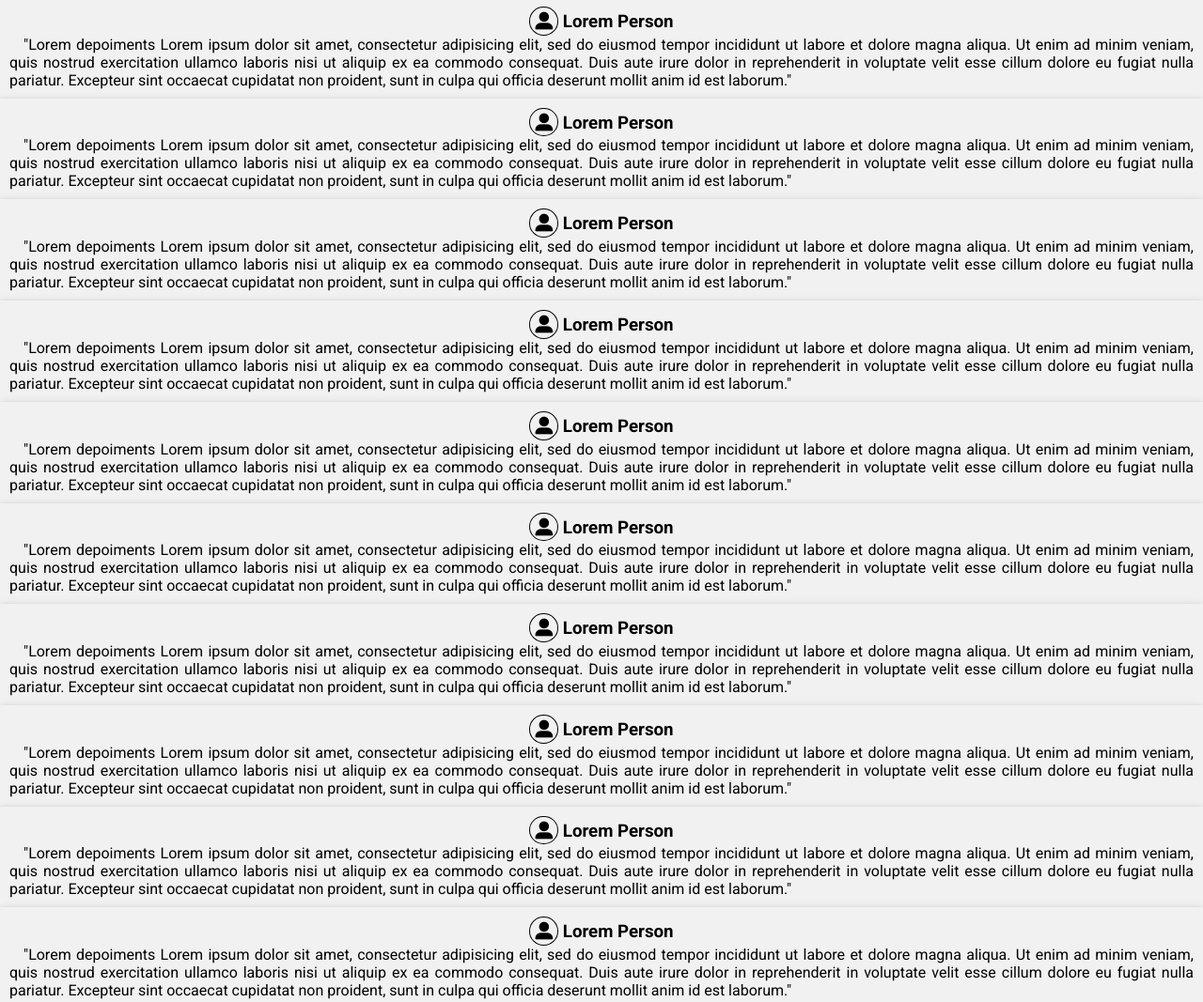
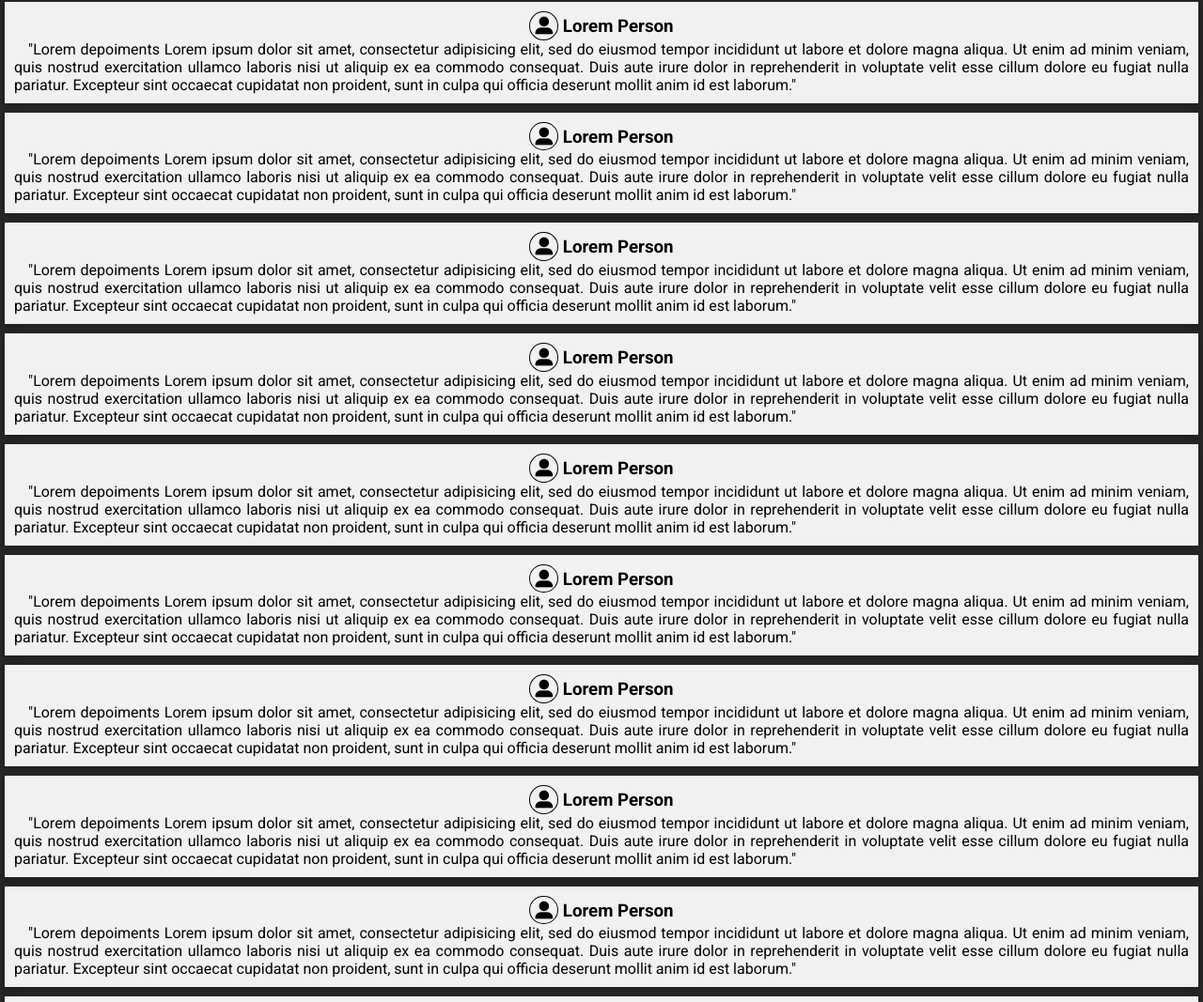
Before and after one commit to gusleaooliveira/MRConstrucaoApp, a plain HTML site: page index.html in a window 1280 px wide. Shown: the part 1882-2949 px from the top of the page at 94% size. Drawn offline with nearby package versions, Linux system fonts and the light colour scheme.

Commit message:
alteração feita em:25/05/2020- 0:18:42

```diff
--- a/index.html
+++ b/index.html
@@ -67,43 +67,43 @@
             <h2 class="text-center">Depoimentos</h2>
 
           <div class="grid">
-            <div class="card padding-10 margin-5 light-gray">
+            <div class="card padding-10 margin-5 column-5 light-gray">
               <h3 class="text-center"><i class="fas fa-user-alt image-bordered border-circle"></i> Lorem Person</h3>
               <p class="text-justify text-justify  text-indent-15 text-limit text-quotes">Lorem depoiments Lorem ipsum dolor sit amet, consectetur adipisicing elit, sed do eiusmod tempor incididunt ut labore et dolore magna aliqua. Ut enim ad minim veniam, quis nostrud exercitation ullamco laboris nisi ut aliquip ex ea commodo consequat. Duis aute irure dolor in reprehenderit in voluptate velit esse cillum dolore eu fugiat nulla pariatur. Excepteur sint occaecat cupidatat non proident, sunt in culpa qui officia deserunt mollit anim id est laborum.</p>
             </div>
-            <div class="card padding-10 margin-5 light-gray">
+            <div class="card padding-10 margin-5 column-5 light-gray">
               <h3 class="text-center"><i class="fas fa-user-alt image-bordered border-circle"></i> Lorem Person</h3>
               <p class="text-justify text-justify  text-indent-15 text-limit text-quotes">Lorem depoiments Lorem ipsum dolor sit amet, consectetur adipisicing elit, sed do eiusmod tempor incididunt ut labore et dolore magna aliqua. Ut enim ad minim veniam, quis nostrud exercitation ullamco laboris nisi ut aliquip ex ea commodo consequat. Duis aute irure dolor in reprehenderit in voluptate velit esse cillum dolore eu fugiat nulla pariatur. Excepteur sint occaecat cupidatat non proident, sunt in culpa qui officia deserunt mollit anim id est laborum.</p>
             </div>
-            <div class="card padding-10 margin-5 light-gray">
+            <div class="card padding-10 margin-5 column-5 light-gray">
               <h3 class="text-center"><i class="fas fa-user-alt image-bordered border-circle"></i> Lorem Person</h3>
               <p class="text-justify text-justify  text-indent-15 text-limit text-quotes">Lorem depoiments Lorem ipsum dolor sit amet, consectetur adipisicing elit, sed do eiusmod tempor incididunt ut labore et dolore magna aliqua. Ut enim ad minim veniam, quis nostrud exercitation ullamco laboris nisi ut aliquip ex ea commodo consequat. Duis aute irure dolor in reprehenderit in voluptate velit esse cillum dolore eu fugiat nulla pariatur. Excepteur sint occaecat cupidatat non proident, sunt in culpa qui officia deserunt mollit anim id est laborum.</p>
             </div>
-            <div class="card padding-10 margin-5 light-gray">
+            <div class="card padding-10 margin-5 column-5 light-gray">
               <h3 class="text-center"><i class="fas fa-user-alt image-bordered border-circle"></i> Lorem Person</h3>
               <p class="text-justify text-justify  text-indent-15 text-limit text-quotes">Lorem depoiments Lorem ipsum dolor sit amet, consectetur adipisicing elit, sed do eiusmod tempor incididunt ut labore et dolore magna aliqua. Ut enim ad minim veniam, quis nostrud exercitation ullamco laboris nisi ut aliquip ex ea commodo consequat. Duis aute irure dolor in reprehenderit in voluptate velit esse cillum dolore eu fugiat nulla pariatur. Excepteur sint occaecat cupidatat non proident, sunt in culpa qui officia deserunt mollit anim id est laborum.</p>
             </div>
-            <div class="card padding-10 margin-5 light-gray">
+            <div class="card padding-10 margin-5 column-5 light-gray">
               <h3 class="text-center"><i class="fas fa-user-alt image-bordered border-circle"></i> Lorem Person</h3>
               <p class="text-justify text-justify  text-indent-15 text-limit text-quotes">Lorem depoiments Lorem ipsum dolor sit amet, consectetur adipisicing elit, sed do eiusmod tempor incididunt ut labore et dolore magna aliqua. Ut enim ad minim veniam, quis nostrud exercitation ullamco laboris nisi ut aliquip ex ea commodo consequat. Duis aute irure dolor in reprehenderit in voluptate velit esse cillum dolore eu fugiat nulla pariatur. Excepteur sint occaecat cupidatat non proident, sunt in culpa qui officia deserunt mollit anim id est laborum.</p>
             </div>
-            <div class="card padding-10 margin-5 light-gray">
+            <div class="card padding-10 margin-5 column-5 light-gray">
               <h3 class="text-center"><i class="fas fa-user-alt image-bordered border-circle"></i> Lorem Person</h3>
               <p class="text-justify text-justify  text-indent-15 text-limit text-quotes">Lorem depoiments Lorem ipsum dolor sit amet, consectetur adipisicing elit, sed do eiusmod tempor incididunt ut labore et dolore magna aliqua. Ut enim ad minim veniam, quis nostrud exercitation ullamco laboris nisi ut aliquip ex ea commodo consequat. Duis aute irure dolor in reprehenderit in voluptate velit esse cillum dolore eu fugiat nulla pariatur. Excepteur sint occaecat cupidatat non proident, sunt in culpa qui officia deserunt mollit anim id est laborum.</p>
             </div>
-            <div class="card padding-10 margin-5 light-gray">
+            <div class="card padding-10 margin-5 column-5 light-gray">
               <h3 class="text-center"><i class="fas fa-user-alt image-bordered border-circle"></i> Lorem Person</h3>
               <p class="text-justify text-justify  text-indent-15 text-limit text-quotes">Lorem depoiments Lorem ipsum dolor sit amet, consectetur adipisicing elit, sed do eiusmod tempor incididunt ut labore et dolore magna aliqua. Ut enim ad minim veniam, quis nostrud exercitation ullamco laboris nisi ut aliquip ex ea commodo consequat. Duis aute irure dolor in reprehenderit in voluptate velit esse cillum dolore eu fugiat nulla pariatur. Excepteur sint occaecat cupidatat non proident, sunt in culpa qui officia deserunt mollit anim id est laborum.</p>
             </div>
-            <div class="card padding-10 margin-5  light-gray">
+            <div class="card padding-10 margin-5 column-5  light-gray">
               <h3 class="text-center"><i class="fas fa-user-alt image-bordered border-circle"></i> Lorem Person</h3>
               <p class="text-justify text-justify  text-indent-15 text-limit text-quotes">Lorem depoiments Lorem ipsum dolor sit amet, consectetur adipisicing elit, sed do eiusmod tempor incididunt ut labore et dolore magna aliqua. Ut enim ad minim veniam, quis nostrud exercitation ullamco laboris nisi ut aliquip ex ea commodo consequat. Duis aute irure dolor in reprehenderit in voluptate velit esse cillum dolore eu fugiat nulla pariatur. Excepteur sint occaecat cupidatat non proident, sunt in culpa qui officia deserunt mollit anim id est laborum.</p>
             </div>
-            <div class="card padding-10 margin-5 light-gray">
+            <div class="card padding-10 margin-5 column-5 light-gray">
               <h3 class="text-center"><i class="fas fa-user-alt image-bordered border-circle"></i> Lorem Person</h3>
               <p class="text-justify text-justify  text-indent-15 text-limit text-quotes">Lorem depoiments Lorem ipsum dolor sit amet, consectetur adipisicing elit, sed do eiusmod tempor incididunt ut labore et dolore magna aliqua. Ut enim ad minim veniam, quis nostrud exercitation ullamco laboris nisi ut aliquip ex ea commodo consequat. Duis aute irure dolor in reprehenderit in voluptate velit esse cillum dolore eu fugiat nulla pariatur. Excepteur sint occaecat cupidatat non proident, sunt in culpa qui officia deserunt mollit anim id est laborum.</p>
             </div>
-            <div class="card padding-10  margin-5 light-gray">
+            <div class="card padding-10  margin-5 column-5 light-gray">
               <h3 class="text-center"><i class="fas fa-user-alt image-bordered border-circle"></i> Lorem Person</h3>
               <p class="text-justify text-justify  text-indent-15 text-limit text-quotes">Lorem depoiments Lorem ipsum dolor sit amet, consectetur adipisicing elit, sed do eiusmod tempor incididunt ut labore et dolore magna aliqua. Ut enim ad minim veniam, quis nostrud exercitation ullamco laboris nisi ut aliquip ex ea commodo consequat. Duis aute irure dolor in reprehenderit in voluptate velit esse cillum dolore eu fugiat nulla pariatur. Excepteur sint occaecat cupidatat non proident, sunt in culpa qui officia deserunt mollit anim id est laborum.</p>
             </div>
--- a/resources/sass/container/container.scss
+++ b/resources/sass/container/container.scss
@@ -6,11 +6,16 @@
   margin-top: 16px;
   margin-bottom: 16px;
 }
+
 .card, .card-2 { box-shadow: 0 2px 5px 0 rgba(0, 0, 0, 0.16), 0 2px 10px 0 rgba(0, 0, 0, 0.12) }
 
 .padding-5 { padding: 5px; }
 .padding-10 { padding: 10px; }
 .padding-16 { padding: 16px; }
 
+.margin-5 { margin: 5px; }
+.margin-10 { margin: 10px; }
+.margin-16 { margin: 16px; }
+
 .float-left  { float: left; }
 .float-right { float: right; }
--- a/resources/sass/grid/grid.scss
+++ b/resources/sass/grid/grid.scss
@@ -4,15 +4,4 @@
   flex-wrap: wrap;
   justify-content: space-between;
 }
-.column-1  { flex-basis: 100px; }
-.column-2  { flex-basis: 200px; }
-.column-3  { flex-basis: 300px; }
-.column-4  { flex-basis: 400px; }
-.column-5  { flex-basis: 500px; }
-.column-6  { flex-basis: 600px; }
-.column-7  { flex-basis: 700px; }
-.column-8  { flex-basis: 800px; }
-.column-9  { flex-basis: 900px; }
-.column-10 { flex-basis: 1000px; }
-.column-11 { flex-basis: 1100px; }
-.column-12 { flex-basis: 1200px; }
+.column-5 {  flex-grow: 5; }
```
Also changed, not shown: resources/css/hcw.min.css, 1 other file.
